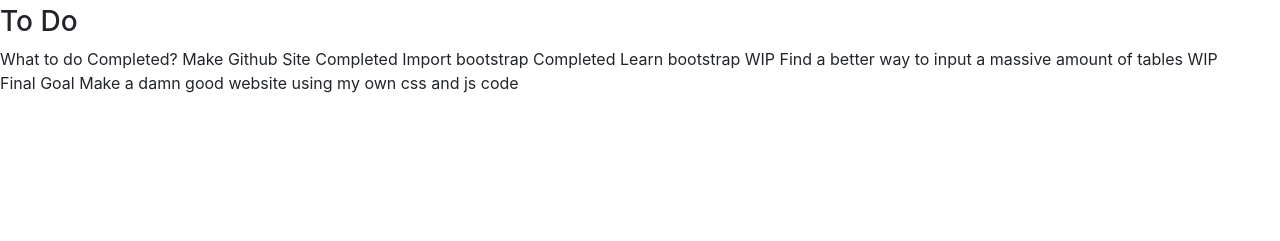
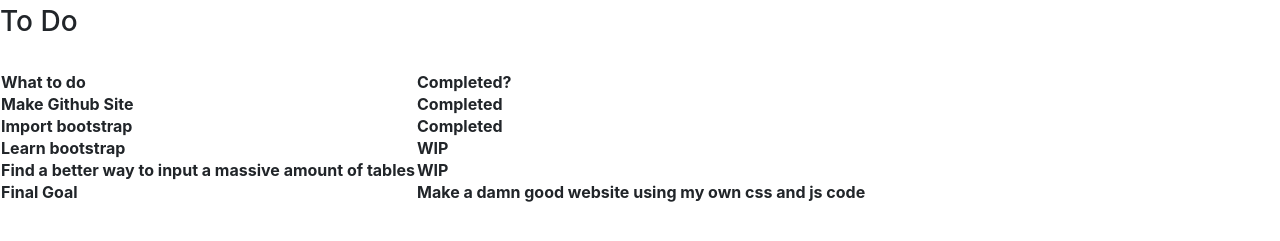
Before and after one commit to ericshi03/ericshi03.github.io, a plain HTML site: page index.html in a window 1280 px wide. Shown: the part 75-316 px from the top of the page. Drawn offline with nearby package versions, Linux system fonts and the light colour scheme.

Commit message:
Initial commit

```diff
--- a/index.html
+++ b/index.html
@@ -8,6 +8,7 @@
 		<br>
 	<h1>Day 1</h1>
 	<h3>To Do</h3>
+	<table>
 	<tr>
 		<th>What to do</th>
 		<th>Completed?</th>
@@ -36,10 +37,10 @@
 		<th>Final Goal</th>
 		<th>Make a damn good website using my own css and js code</th>
 	</tr>
+	</table>
 
 
-
-	</body>
+	<body>
 
 
 
```
